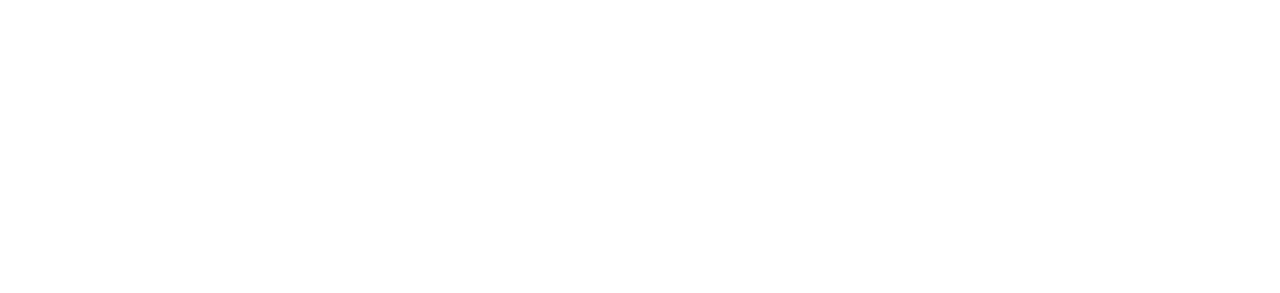
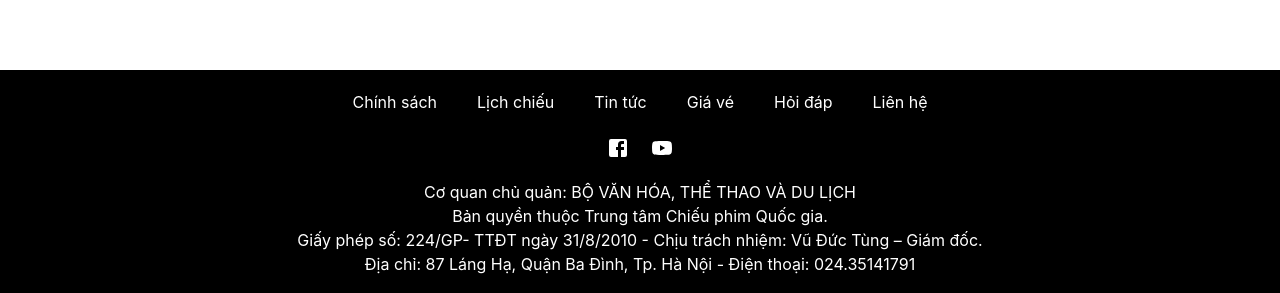
Before and after one commit to LeeVanNgoc/CinemaWebFront, a React (Create React App) app: page / in a window 1280 px wide. Shown: the part 504-797 px from the top of the page. Built offline with nearby package versions, Linux system fonts and the light colour scheme.

Commit message:
Add Footer

```diff
--- a/src/App.js
+++ b/src/App.js
@@ -1,11 +1,11 @@
 import "./index.css";
 import Footer from "./components/Common/Footer/Footer";
-import ResponsiveAppBar from "./components/Common/Header/Header";
+import Header from "./components/Common/Header/Header";
 
 function App() {
   return (
     <div className="App">
-      <ResponsiveAppBar />
+      <Header />
       <Footer />
     </div>
   );
--- a/src/components/Common/Footer/Footer.js
+++ b/src/components/Common/Footer/Footer.js
@@ -1,12 +1,41 @@
 import * as React from "react";
+import "./Footer.scss";
+import FacebookIcon from "@mui/icons-material/Facebook";
+import YouTubeIcon from "@mui/icons-material/YouTube";
 
 const Footer = () => {
-  const [value, setValue] = React.useState("recents");
-
-  const handleChange = (event, newValue) => {
-    setValue(newValue);
-  };
-
-  return <></>;
+  return (
+    <>
+      <div className="footer">
+        <div className="nav-container">
+          <span className="nav">Chính sách</span>
+          <span className="nav">Lịch chiếu</span>
+          <span className="nav">Tin tức</span>
+          <span className="nav">Giá vé</span>
+          <span className="nav">Hỏi đáp</span>
+          <span>Liên hệ</span>
+        </div>
+        <div className="icon-container">
+          <span className="icon">
+            <FacebookIcon />
+          </span>
+          <span>
+            <YouTubeIcon />
+          </span>
+        </div>
+        <div>
+          Cơ quan chủ quản: BỘ VĂN HÓA, THỂ THAO VÀ DU LỊCH
+          <br />
+          Bản quyền thuộc Trung tâm Chiếu phim Quốc gia.
+          <br />
+          Giấy phép số: 224/GP- TTĐT ngày 31/8/2010 - Chịu trách nhiệm: Vũ Đức
+          Tùng – Giám đốc.
+          <br />
+          Địa chỉ: 87 Láng Hạ, Quận Ba Đình, Tp. Hà Nội - Điện thoại:
+          024.35141791
+        </div>
+      </div>
+    </>
+  );
 };
 export default Footer;
--- /dev/null
+++ b/src/components/Common/Footer/Footer.scss
@@ -0,0 +1,23 @@
+.footer {
+  position: fixed;
+  bottom: 0;
+  left: 0;
+  right: 0;
+  background-color: black;
+  text-align: center;
+  padding-top: 20px;
+  padding-bottom: 20px;
+  color: white;
+  .nav-container {
+    padding-bottom: 20px;
+    .nav {
+      margin-right: 40px;
+    }
+  }
+  .icon-container {
+    padding-bottom: 20px;
+    .icon {
+      margin-right: 20px;
+    }
+  }
+}
--- a/src/components/Common/Header/Header.js
+++ b/src/components/Common/Header/Header.js
@@ -13,7 +13,7 @@
 import MenuItem from "@mui/material/MenuItem";
 import "./Header.scss";
 
-const ResponsiveAppBar = () => {
+const Header = () => {
   const pages = [
     "Trang chủ",
     "Lịch chiếu",
@@ -103,7 +103,8 @@
           <Box sx={{ flexGrow: 0 }}>
             <Tooltip title="Open settings">
               <IconButton onClick={handleOpenUserMenu} sx={{ p: 0 }}>
-                <Avatar alt="Remy Sharp" src="/static/images/avatar/2.jpg" />
+                {/* <Avatar alt="Remy Sharp" src="/static/images/avatar/2.jpg" /> */}
+                <Avatar src="/broken-image.jpg" />
               </IconButton>
             </Tooltip>
             <Menu
@@ -134,4 +135,4 @@
     </AppBar>
   );
 };
-export default ResponsiveAppBar;
+export default Header;
```
Also changed, not shown: public/manifest.json, 1 other file (tests, documents, lock files or other folders).
